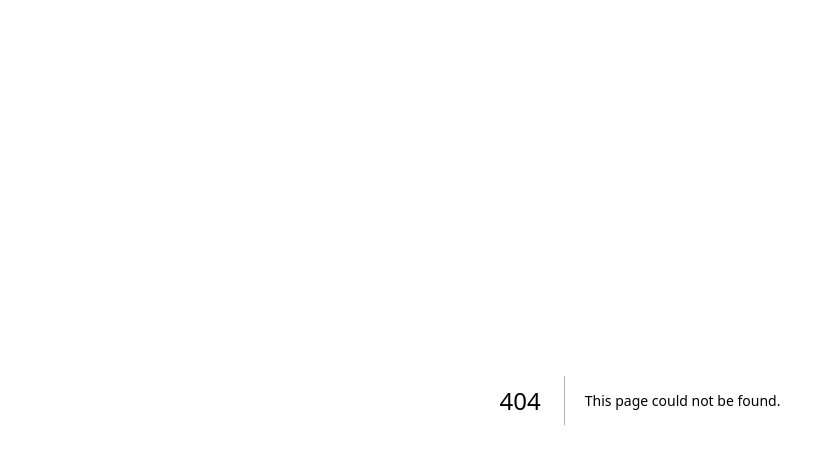
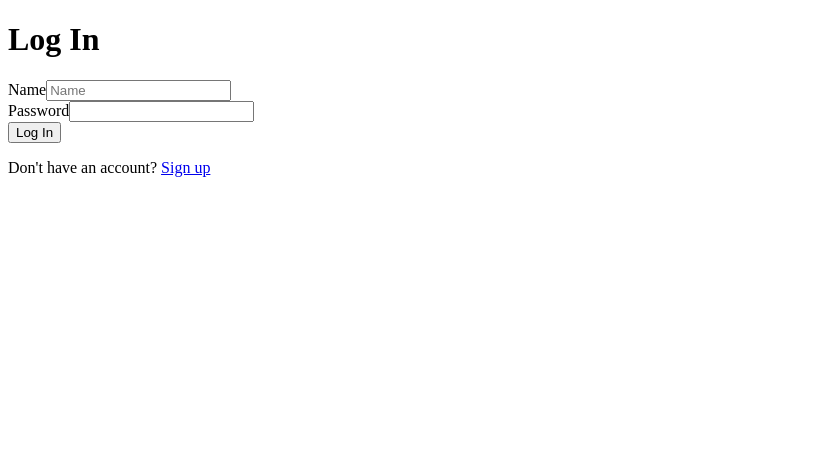
Before and after one commit to weifeimo/tic_tac_toe_Flask_ver, a Next.js app in the folder frontend/: page /login in a window 1280 px wide. Before the commit this address had no page. Shown: the top 464 px of the page, without its empty margins (0-835 px from the left). Built offline with nearby package versions, Linux system fonts and the light colour scheme; no server answers.

Commit message:
login and signup

```diff
--- /dev/null
+++ b/frontend/app/login/page.tsx
@@ -0,0 +1,14 @@
+import Link from 'next/link'
+import LoginForm from '@/ui/login-form'
+
+export default function LoginPage() {
+  return (
+    <main>
+      <h1>Log In</h1>
+      <LoginForm />
+      <p>
+        Don&apos;t have an account? <Link href="/signup">Sign up</Link>
+      </p>
+    </main>
+  )
+}
--- a/frontend/package.json
+++ b/frontend/package.json
@@ -14,7 +14,8 @@
     "next": "16.4.3",
     "postgres": "^4.1.0",
     "react": "19.3.0",
-    "react-dom": "19.3.0"
+    "react-dom": "19.3.0",
+    "zod": "^4.6.7"
   },
   "devDependencies": {
     "@tailwindcss/turbopack": "^4",
--- /dev/null
+++ b/frontend/ui/login-form.tsx
@@ -0,0 +1,40 @@
+'use client'
+
+import { login } from '@/app/actions/auth'
+import { useActionState } from 'react'
+
+export default function LoginForm() {
+  const [state, action, pending] = useActionState(login, undefined)
+
+  return (
+    <form action={action}>
+      <div>
+        <label htmlFor="name">Name</label>
+        <input
+          id="name"
+          name="name"
+          placeholder="Name"
+          autoComplete="username"
+        />
+      </div>
+      {state?.errors?.name && <p>{state.errors.name}</p>}
+
+      <div>
+        <label htmlFor="password">Password</label>
+        <input
+          id="password"
+          name="password"
+          type="password"
+          autoComplete="current-password"
+        />
+      </div>
+      {state?.errors?.password && <p>{state.errors.password}</p>}
+
+      {state?.message && <p role="alert">{state.message}</p>}
+
+      <button disabled={pending} type="submit">
+        {pending ? 'Logging in...' : 'Log In'}
+      </button>
+    </form>
+  )
+}
```
Also changed, not shown: frontend/app/signup/page.tsx (added, +14 -0 lines), 1 other file (tests, documents, lock files or other folders).
